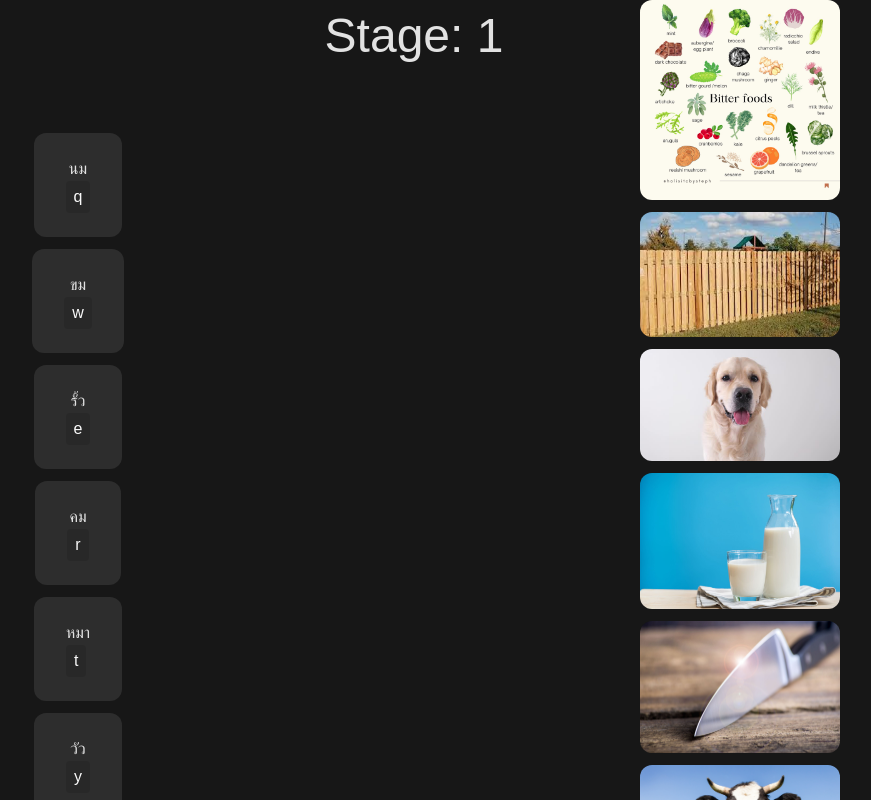
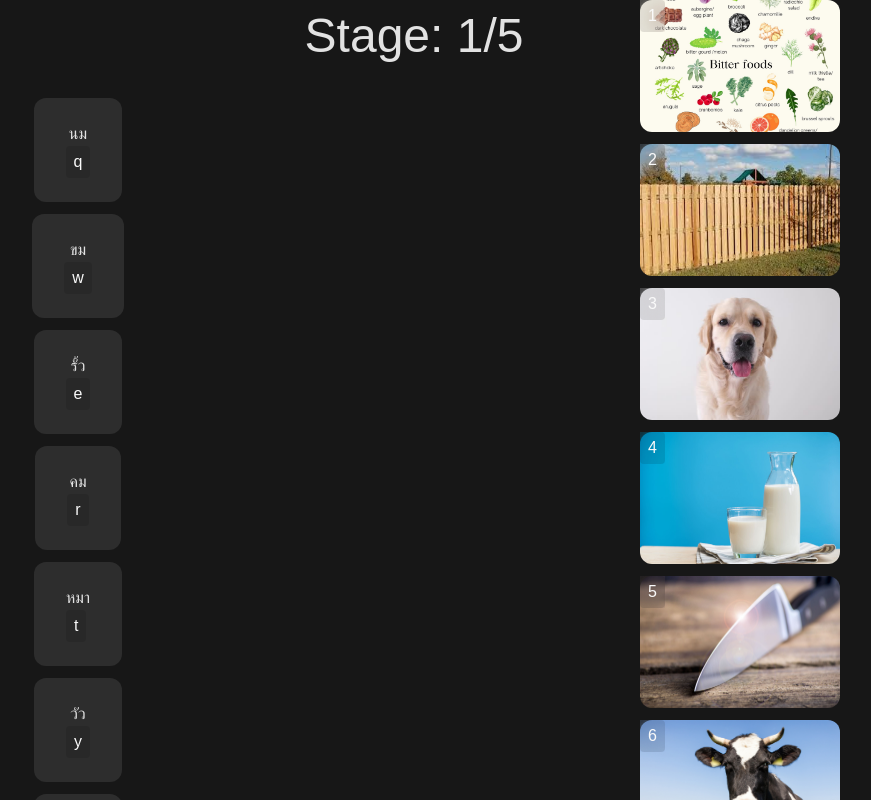
Before and after one commit to iUnstable0/Kapow, a Next.js app: page /level/1 in a window 1280 px wide. Both pictures are taken after a click on the button "Play". Shown: the top 800 px of the page, without its empty margins (226-1097 px from the left). Built offline with nearby package versions, Linux system fonts and the light colour scheme; no server answers.

Commit message:
fixed keybinds and max stage 5

```diff
--- a/package.json
+++ b/package.json
@@ -17,6 +17,7 @@
     "motion": "^12.23.26",
     "next": "16.1.0",
     "react": "19.2.3",
+    "react-canvas-confetti": "^2.0.7",
     "react-dom": "19.2.3",
     "react-use-measure": "^2.1.7",
     "sass": "^1.97.1",
--- a/src/app/level/[level]/page.module.scss
+++ b/src/app/level/[level]/page.module.scss
@@ -112,4 +112,20 @@
 .image {
   object-fit: cover;
   border-radius: 12px;
+
+  width: 100%;
+  height: 100%;
 }
+
+.imageCtn {
+  width: 200px;
+  height: 132px;
+}
+
+.keybindBtn {
+  position: absolute;
+  z-index: 10;
+  backdrop-filter: blur(10px);
+
+  //  shadow
+}
--- a/src/app/level/[level]/page.tsx
+++ b/src/app/level/[level]/page.tsx
@@ -100,7 +100,11 @@ export default function Page({
     if (!myLevel) return;
 
     if (answered.length >= myLevel.quiz.length) {
-      setStage((prev) => prev + 1);
+      if (stage < 5) {
+        setStage((prev) => prev + 1);
+      } else {
+        setWin(true);
+      }
     }
   }, [answered, myLevel]);
 
@@ -205,7 +209,7 @@ export default function Page({
             transition={{ duration: 0.5 }}
             key={`stagelabel-${stage}`}
           >
-            Stage: {stage}
+            Stage: {stage}/5
           </motion.div>
         )}
 
@@ -282,14 +286,9 @@ export default function Page({
               <AnimatePresence mode={"popLayout"}>
                 {gameData.images
                   .filter((q) => !answered.includes(q.question))
-                  .map((q) => (
-                    <MotionImage
-                      src={`/level${level}/${q.answer}`}
-                      alt={"answer image"}
+                  .map((q, i) => (
+                    <motion.div
                       key={`m_${q.question}`}
-                      width={200}
-                      height={200}
-                      className={styles.image}
                       initial={{ opacity: 0 }}
                       animate={{ opacity: 1 }}
                       exit={{ opacity: 0 }}
@@ -308,15 +307,43 @@ export default function Page({
                         scale: 0.98,
                       }}
                       layout
+                      className={styles.imageCtn}
                       onClick={() => {
                         if (selectedQuestion === q.question) {
                           playDing();
+                          setSelectedQuestion("");
                           setAnswered((prev) => [...prev, q.question]);
                         } else {
-                          playAlert();
+                          if (selectedQuestion !== "") playAlert();
                         }
                       }}
-                    />
+                    >
+                      <Keybind
+                        keybinds={[rightKeys[i]]}
+                        dangerous={false}
+                        onPress={() => {
+                          if (selectedQuestion === q.question) {
+                            playDing();
+                            setSelectedQuestion("");
+                            setAnswered((prev) => [...prev, q.question]);
+                          } else {
+                            if (selectedQuestion !== "") playAlert();
+                          }
+                        }}
+                        parentClass={styles.keybindBtn}
+                        disabled={false}
+                        loading={false}
+                        loadingText={"loadingText"}
+                        forcetheme={"dark"}
+                      />
+                      <Image
+                        src={`/level${level}/${q.answer}`}
+                        alt={"answer image"}
+                        width={200}
+                        height={200}
+                        className={styles.image}
+                      />
+                    </motion.div>
                   ))}
               </AnimatePresence>
             </div>
--- a/src/components/keybind.tsx
+++ b/src/components/keybind.tsx
@@ -19,7 +19,7 @@ import Spinner from "./spinner";
 import { AnimatePresence, motion } from "motion/react";
 import { TextMorph } from "./mp/text-morph";
 
-const letters = "abcdefghijklmnopqrstuvwxyz.";
+const letters = "abcdefghijklmnopqrstuvwxyz.1234567890";
 
 export enum T_Keybind {
   shift = "shift",
@@ -439,7 +439,7 @@ export default function Keybind({
   return (
     <motion.div
       key={`keybind_${keybinds.join("_")}_${forcetheme}_magnet`}
-      className={styles.keybindContainerMagnet}
+      className={clsx(styles.keybindContainerMagnet, parentClass)}
       layout
     >
       <Magnetic
```
Also changed, not shown: 2 other files (tests, documents, lock files or other folders).
